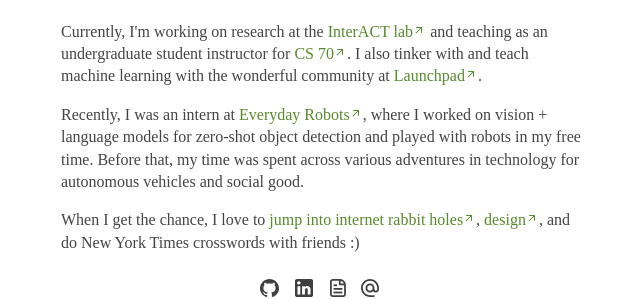
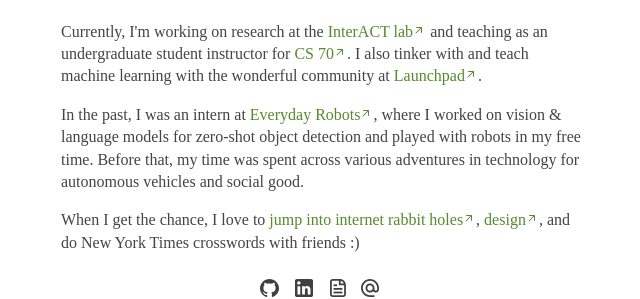
Before and after one commit to michelllepan/michelllepan.github.io, a Jekyll site: the page built from index.html, in a window 1280 px wide. Shown: the part 316-615 px from the top of the page, without its empty margins (319-959 px from the left). Built offline with Jekyll 4.4.1, drawn with Linux system fonts in a browser that asks for light colours; nearby versions of some CDN libraries; some web fonts are replaced.

Commit message:
I'm bored and wanted to change something

```diff
--- a/_includes/content.html
+++ b/_includes/content.html
@@ -13,9 +13,9 @@
 </p>
 
 <p>
-  Recently, I was an intern at
+  In the past, I was an intern at
   <a href="https://everydayrobots.com/" target="_blank">Everyday Robots<img src="images/arrow.svg"/></a>,
-  where I worked on vision + language models for zero-shot object detection and played with robots in my free time.
+  where I worked on vision & language models for zero-shot object detection and played with robots in my free time.
   Before that, my time was spent across various adventures in technology for autonomous vehicles and social good.
 </p>
 
```
